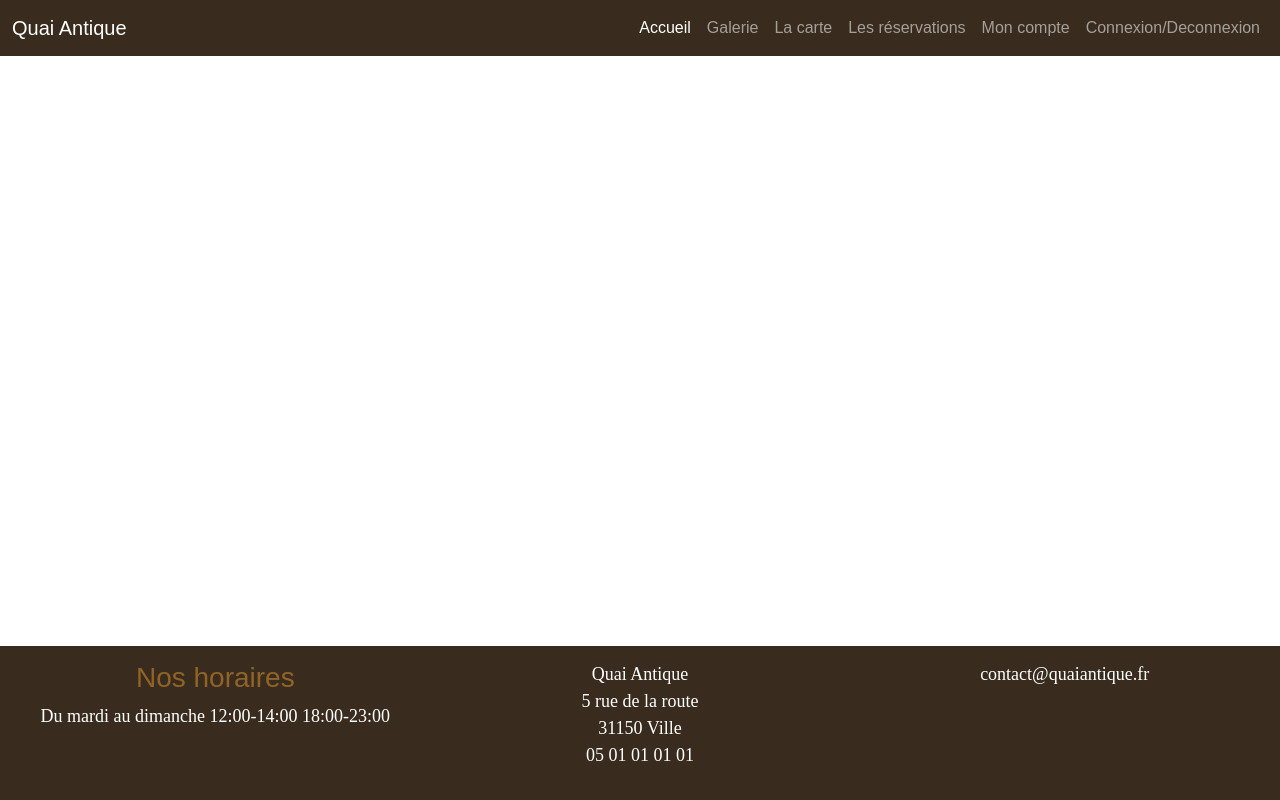
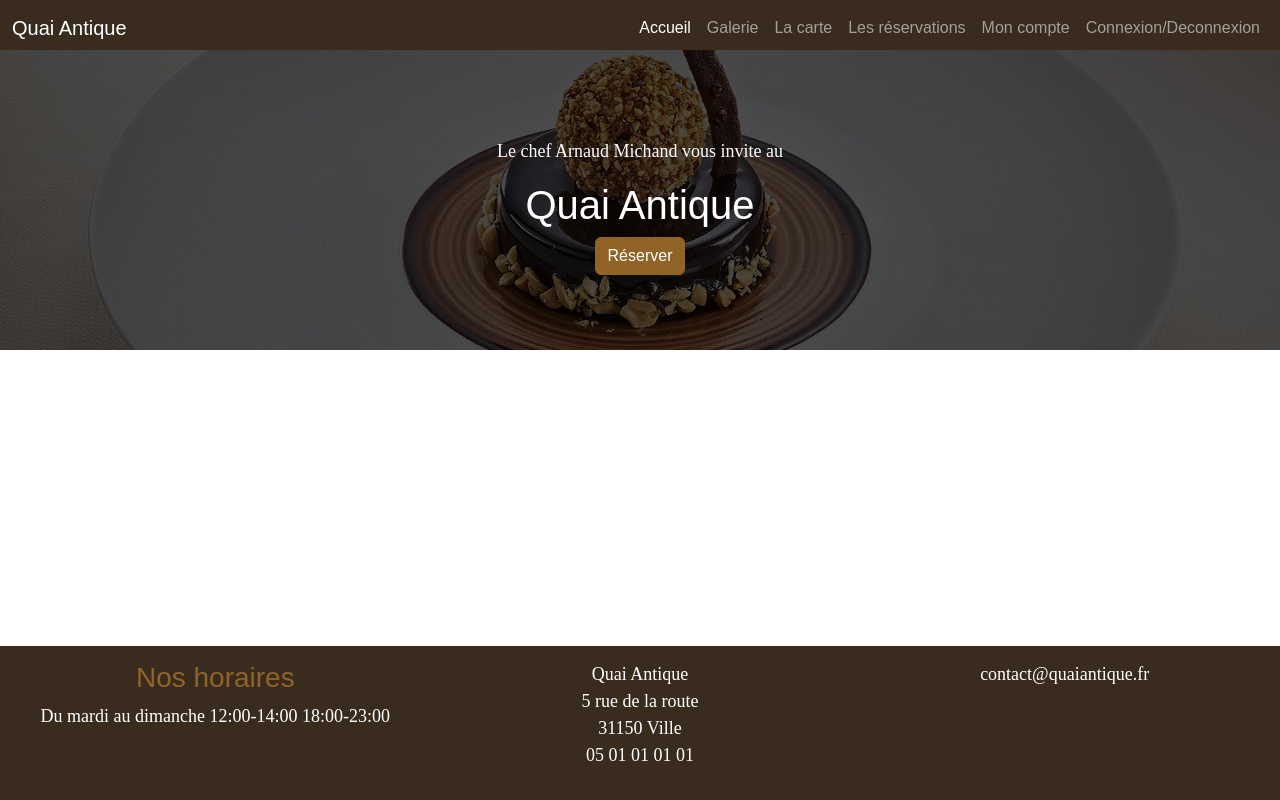
Before and after one commit to dum910/QuaiAntiqueRestaurantFront, a website with bundled scripts: page index.html in a window 1280 px wide. Built offline with nearby package versions, Linux system fonts and the light colour scheme; files whose address does not match are found by name; a web font is replaced by a local one.

Commit message:
Ajout des image  + Bloc BigTitle

```diff
--- a/scss/main.scss
+++ b/scss/main.scss
@@ -25,11 +25,12 @@
             &::before {
                 content: "";
                 position: absolute;
-                top: 0;
+                top: 50px; //Pour éviter le chevauchement avec le header (cours Studi à 0)
                 left: 0;
                 width: 100%;
-                height: 100%;
+                height: 300px; //hauteur cours 100%
                 background-image: url(../Images/Gestion-restaurant-gastronomique.jpg);
+                background-position: center; //rajout par rapport à Studi pour centrer l'image
                 background-size: cover;
                 filter: brightness(0.3);
             }
@@ -37,4 +38,11 @@
                 //Positionner les éléments devant le ::before
                 position: relative;
             }
+            .hero-scene-content {
+                height: 300px;
+                display: flex;
+                flex-direction: column;
+                align-items: center;
+                justify-content: center;
+            }
         }
```
Also changed, not shown: index.html (+3 -2 lines), scss/main.css, 1 other file.
